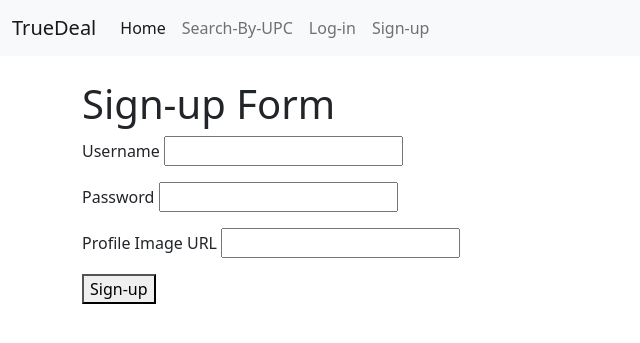
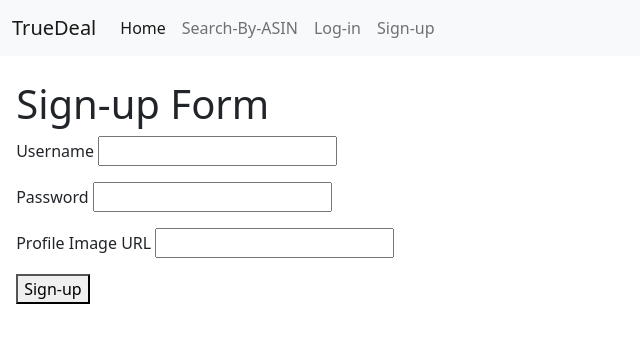
Before and after one commit to dengxinjuan/trueDeal, a Flask app: page /signup in a window 1280 px wide. Shown: the top 343 px of the page, without its empty margins (0-640 px from the left). Run offline with Flask 2, Linux system fonts and the light colour scheme.

Commit message:
working on asin page

```diff
--- a/app.py
+++ b/app.py
@@ -5,7 +5,7 @@ from models import db,connect_db,User
 import json
 import requests
 
-from forms import LoginForm,RegisterForm,UpcSearchForm
+from forms import LoginForm,RegisterForm,AsinSearchForm
 
 app= Flask(__name__)
 
@@ -210,41 +210,36 @@ def page_not_found(e):
 
 
 
-### seach by upc page
+### seach by asin page
+
+
+def search_by_asin(asin):
+    """get product description by asin"""
+
+    url = "https://amazon-product-reviews-keywords.p.rapidapi.com/product/details"
+
+    querystring = {f"asin":{asin},"country":"US"}
+
+    headers = {
+    'x-rapidapi-key': "e6001d6072msh1f868436da26ed9p1ce5c5jsnb7b3847e24ce",
+    'x-rapidapi-host': "amazon-product-reviews-keywords.p.rapidapi.com"
+    }
+
+    response = requests.request("GET", url, headers=headers, params=querystring)
+
+    result = json.loads(response.text)
+
+    return result
 
 
 
+@app.route("/asin",methods=['GET','POST'])
+def search_by_asin():
+    """search by asin"""
+    form = AsinSearchForm()
+    if form.validate_on_submit():
+        asin_search_term = form.ASIN.data
+        result = search_by_asin(asin_search_term)
+        return render_template('asin.html',form=form,result=result)
 
-
-
-@app.route("/upc",methods=['GET','POST'])
-def search_by_upc():
-    """search by upc"""
-    form = UpcSearchForm()
-    if form.validate_on_submit():
-        upc_search_term = form.UPC.data
-        result = request_amazon(upc_search_term)
-        return render_template('upc.html',form=form,result=result)
-
-    return render_template("upc.html",form=form)
-
-
-
-
-
-##create own api to return json, but it doesnt work.
-
-"""@app.route("/api/search",methods=['POST'])
-def call_amazon():
-
-    received = request.json
-    form =SearchForm(data=received)
-    #brand = request.form.get("brand")
-    productname = request.form["productname"]
-    #version = request.form.get("version")
-
-    amzresult = request_amazon(productname)
-    #walresult = request_walmart(productname)
-    #targetresult =request_target(productname)
-
-    return amzresult"""
+    return render_template("asin.html",form=form)
--- a/forms.py
+++ b/forms.py
@@ -21,9 +21,9 @@ class RegisterForm(FlaskForm):
 
 ### THE UPC SEARCH FORM
 
-class UpcSearchForm(FlaskForm):
+class AsinSearchForm(FlaskForm):
     """using the validator to request input"""
     class Meta:
         csrf = False
 
-    UPC = StringField("UPC",validators=[InputRequired()])
+    ASIN = StringField("ASIN",validators=[InputRequired()])
--- a/static/truecss.css
+++ b/static/truecss.css
@@ -1,9 +1,10 @@
-body{
-    background-color: cornflowerblue;
-}
 
 #search-form{
     margin-left:300px;
     left: 50%;
 
 }
+
+div{
+    display: inline-block;
+}
--- a/templates/base.html
+++ b/templates/base.html
@@ -25,7 +25,7 @@
               <span></span>
 
               <li class="nav-item">
-                <a class="nav-link" href="/upc">Search-By-UPC</a>
+                <a class="nav-link" href="/asin">Search-By-ASIN</a>
               </li>
 
 
```
Also changed, not shown: templates/asin.html (renamed from templates/upc.html, +13 -4 lines), templates/search.html (+6 -12 lines).
